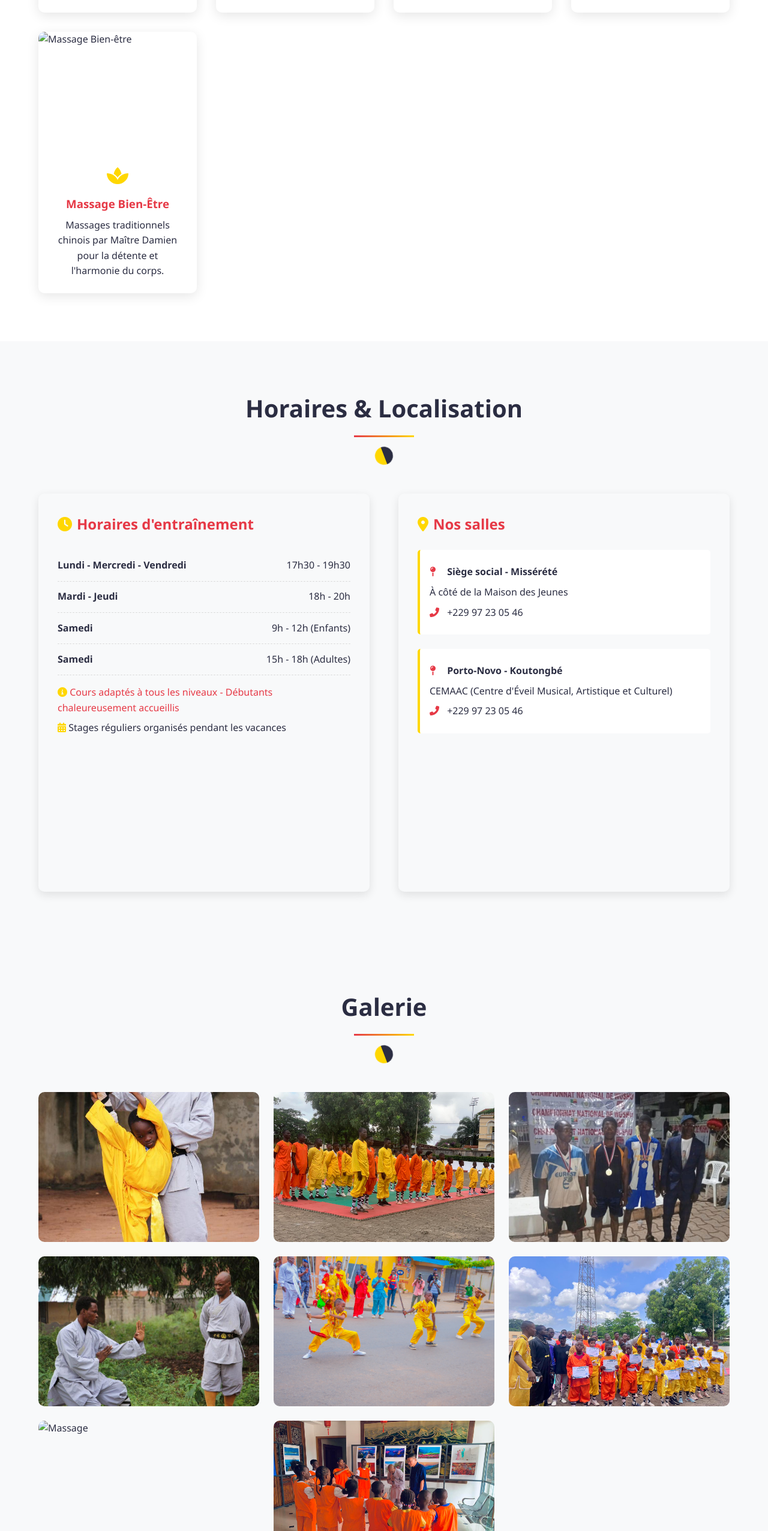
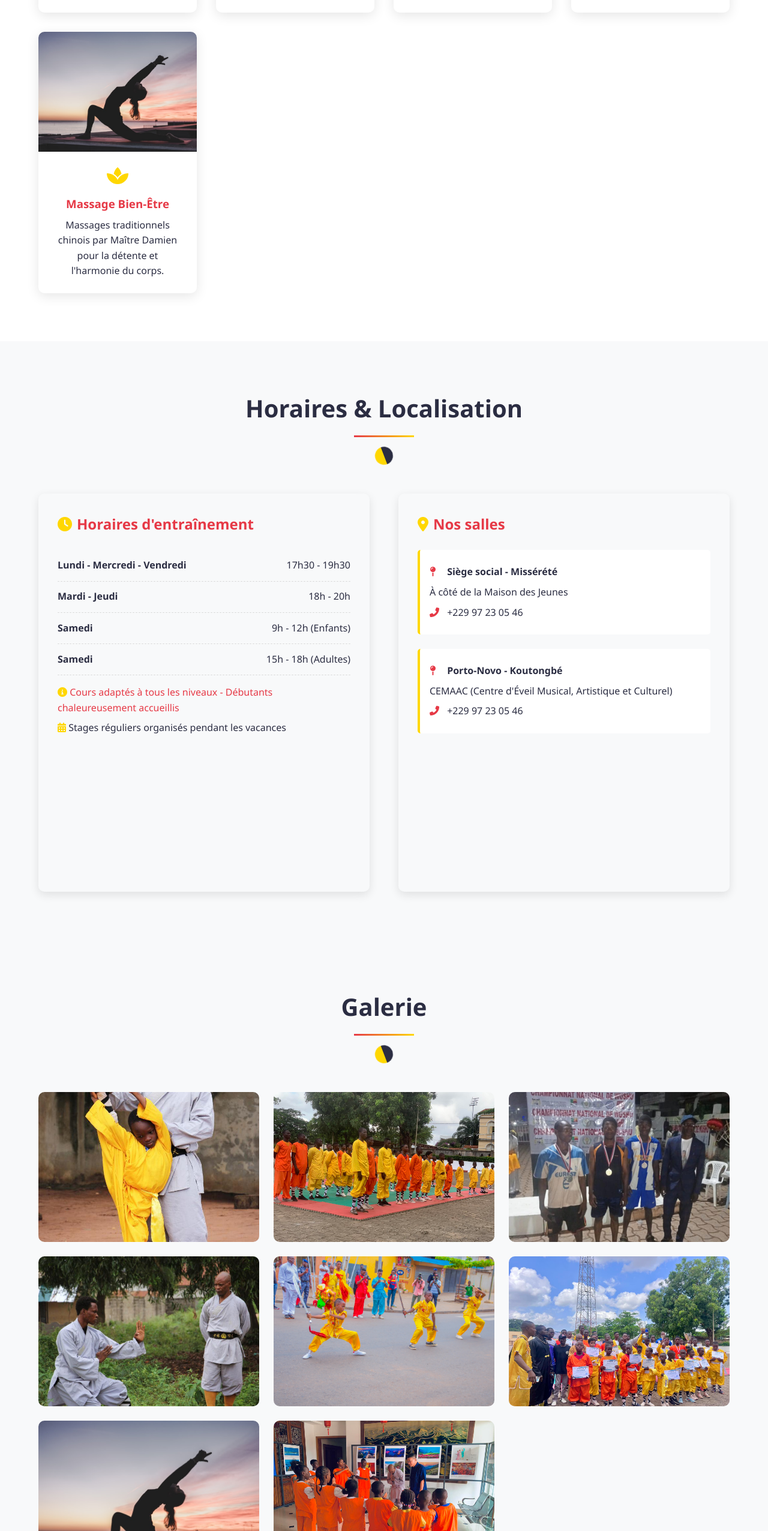
Before and after one commit to Delkatonne/Club-Super-shaolin-Benin-CSSB, a plain HTML site: page index.html in a window 1280 px wide. Shown: the part 2456-5009 px from the top of the page at 60% size. Drawn offline with Linux system fonts and the light colour scheme; grey boxes are pictures that could not be loaded.

Commit message:
Mise à jour du site

```diff
--- a/index.html
+++ b/index.html
@@ -820,7 +820,7 @@
             </div>
             <div class="discipline-card">
                 <div class="discipline-img">
-                    <img src="medias/massage.avif" alt="Massage Bien-être">
+                    <img src="medias/massage .jpeg" alt="Massage Bien-être">
                 </div>
                 <div class="discipline-content">
                     <i class="fas fa-spa discipline-icon"></i>
@@ -935,7 +935,7 @@
                 </div>
             </div>
             <div class="galerie-item">
-                <img src="medias/massage.avif" alt="Massage">
+                <img src="medias/massage .jpeg" alt="Massage">
                 <div class="galerie-overlay">
                     <h4>Massage bien-être</h4>
                     <p>Soins traditionnels</p>
```
Also changed, not shown: medias/massage .jpeg (added).
